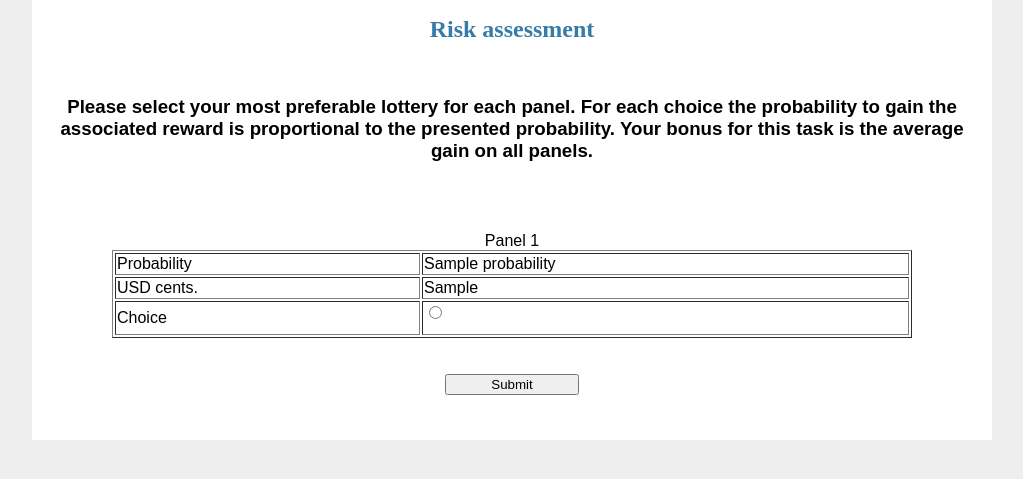
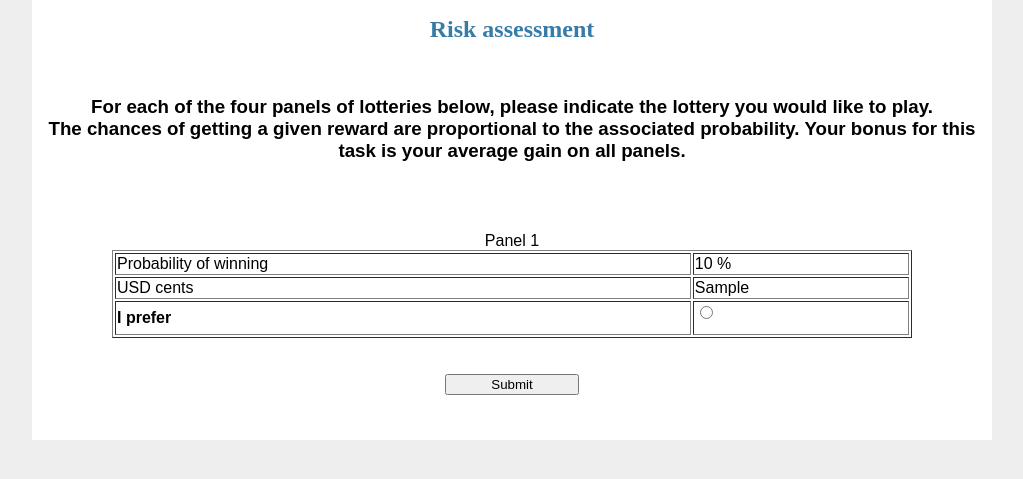
Before and after one commit to afranck64/ultimatum, a Flask app: template survey/templates/tasks/risk.html in a window 1280 px wide. Shown: the part 44-523 px from the top of the page, without its empty margins (128-1151 px from the left). Run offline with Flask 2, Linux system fonts and the light colour scheme; the template is opened without the code that fills it: most values are stand-ins (such as "Sample title", 1, 10 or a date in 2020); parts of the project's set-up code (start-up, migrations or seed data) failed here and were passed over; some libraries are stand-ins or nearby versions.

Commit message:
rephrase task description

```diff
--- a/survey/templates/tasks/cpc.html
+++ b/survey/templates/tasks/cpc.html
@@ -10,7 +10,7 @@
 <h1 align="center">Choices</h1>
 <br>
 
-<h3 align="center">Please select your most preferable lottery for each panel. The chances of getting a bonus are proportional to the associated probability. Your bonus for this task is the average gain on all panels. In case of a negative bonus, your bonus on this task will be reset to zero.</h3>
+<h3 align="center">For each of the panels of lotteries below, please indicate the lottery you would like to play.<br> The chances of getting a given reward are proportional to the associated probability.<br> Your bonus for this task is your average gain on all panels. In case of a negative bonus, your bonus on this task will be reset to zero.</h3>
 <br>
 <br>
 <form action="{{url_for('tasks.cpc.index')}}" method="POST" id="cg">
--- a/survey/templates/tasks/risk.html
+++ b/survey/templates/tasks/risk.html
@@ -9,7 +9,7 @@
 <div align="center">
 <h1 align="center">Risk assessment</h1>
 <br>
-<h3 align="center">Please select your most preferable lottery for each panel. For each choice the probability to gain the associated reward is proportional to the presented probability. Your bonus for this task is the average gain on all panels.</h3>
+<h3 align="center">For each of the four panels of lotteries below, please indicate the lottery you would like to play.<br> The chances of getting a given reward are proportional to the associated probability. Your bonus for this task is your average gain on all panels.</h3>
 <br>
 <br>
 <form method="POST" id="cg">
@@ -17,15 +17,15 @@
   <span align="center">Panel {{loop.index}}</span>
   <table width="800px" border="1" align="center">
       <tr>
-          <td>Probability</td>
+          <td>Probability of winning</td>
           {% for probability, _ in panel_options %}
             <td>
-               {{probability}}
+               {{probability * 100}} %
             </td>
           {% endfor %}
       </tr>
       <tr>
-          <td>USD cents.</td>
+          <td>USD cents</td>
           {% for _, gain in panel_options %}
           <td>
               {{gain}}
@@ -33,7 +33,7 @@
           {% endfor %}
       </tr>
       <tr>
-          <td>Choice</td>
+          <td><b>I prefer</b></td>
           {% for _ in panel_options %}
           <td>
                 <input type="radio" name="{{key}}" value="{{loop.index0}}" required>
```
